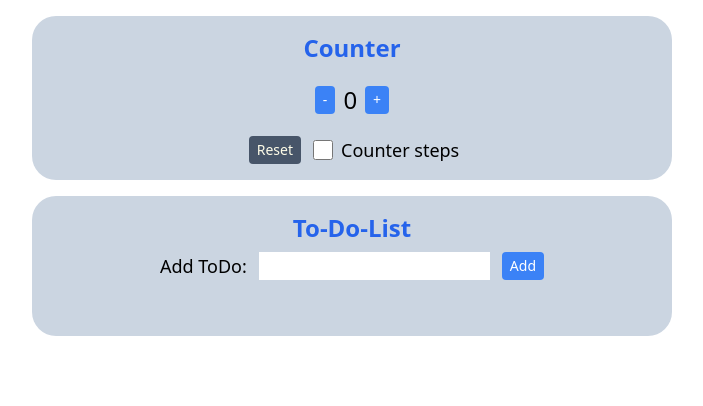
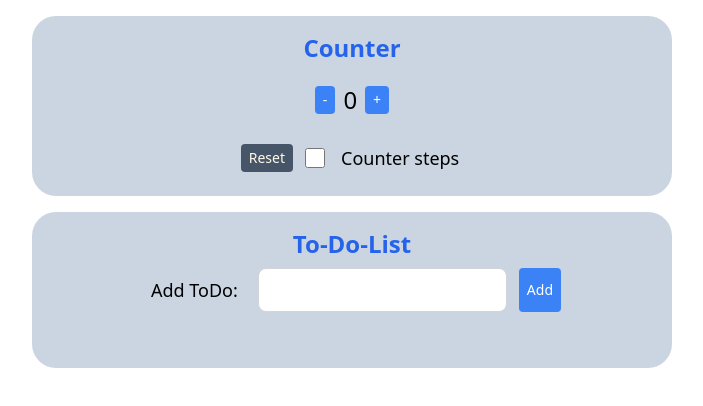
Before and after one commit to fabiankargl/React-App, a React (Create React App) app: page / in a window 1280 px wide. Shown: the top 406 px of the page, without its empty margins (288-991 px from the left). Built offline with nearby package versions, Linux system fonts and the light colour scheme.

Commit message:
added label and style for input

```diff
--- a/src/components/Counter.jsx
+++ b/src/components/Counter.jsx
@@ -1,6 +1,7 @@
 import { useState } from "react";
 import { Container } from "./UI/Container";
 import { Button } from "./UI/Button";
+import { Label } from "./UI/Label";
 
 export default function Counter() {
   const [counterState, setCounterState] = useState({
@@ -79,15 +80,11 @@ export default function Counter() {
           className="form-checkbox h-5 w-5 text-blue-600 mx-2"
           onClick={handleStepsOnOff}
         />
-        <label htmlFor="steps" className="text-lg">
-          Counter steps
-        </label>
+        <Label forHtml={"steps"}>Counter steps</Label>
       </div>
       {counterState.stepsOnOff && (
         <div className="flex items-center  m-5">
-          <label htmlFor="counterSteps" className="text-lg text-gray-700 mr-4">
-            Steps:
-          </label>
+          <Label forHtml={"counterSteps"} className="mr-4">Steps:</Label>
           <input
             type="range"
             name="counterSteps"
--- a/src/components/ToDoList.jsx
+++ b/src/components/ToDoList.jsx
@@ -1,6 +1,7 @@
 import { useState, useEffect } from "react";
 import { Container } from "./UI/Container";
 import { Button } from "./UI/Button";
+import { Label } from "./UI/Label";
 
 export default function ToDoList() {
   const [toDoList, setToDoList] = useState([]);
@@ -50,14 +51,13 @@ export default function ToDoList() {
     <Container>
       <h1 className="text-2xl font-bold text-blue-600">To-Do-List</h1>
       <div className="flex m-2 justify-between space-x-3">
-        <label htmlFor="todo" className="text-lg">
-          Add ToDo:
-        </label>
+        <Label forHtml={"todo"}>Add ToDo:</Label>
         <input
           type="text"
           id="todo"
           value={toDo}
           onChange={(event) => handleInput(event)}
+          className="p-2 border border-gray-300 rounded-lg focus:outline-none focus:ring-2 focus:ring-blue-500"
         />
         <Button onClick={() => addToDo(toDo)}>Add</Button>
       </div>
--- /dev/null
+++ b/src/components/UI/Label.jsx
@@ -0,0 +1,10 @@
+export const Label = ({ children, forHtml, className }) => {
+    return (
+      <label
+        htmlFor={forHtml}
+        className={`text-lg p-2 ${className}`}
+      >
+        {children}
+      </label>
+    );
+  };
```
